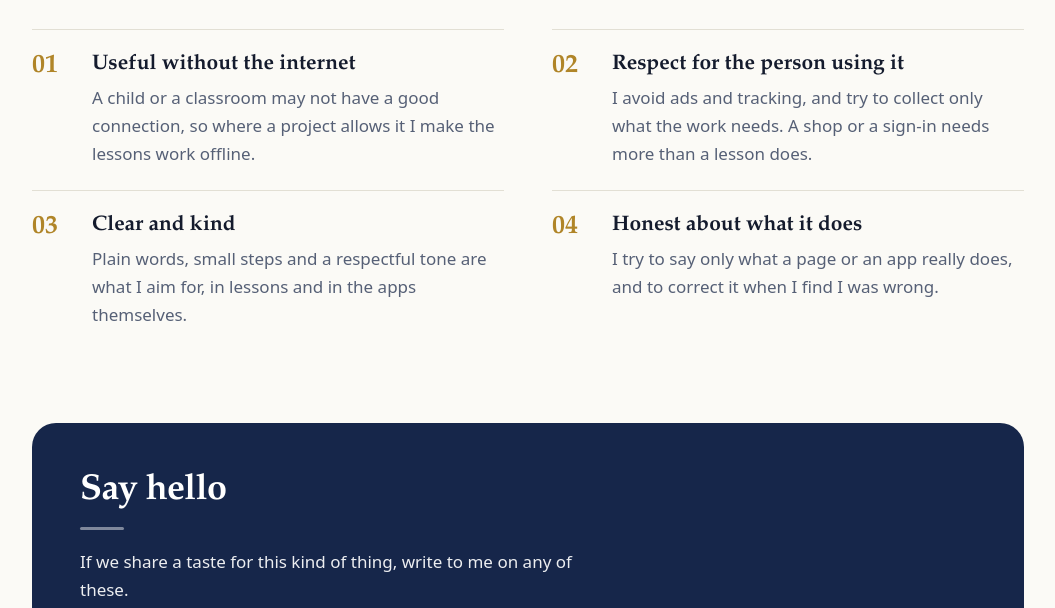
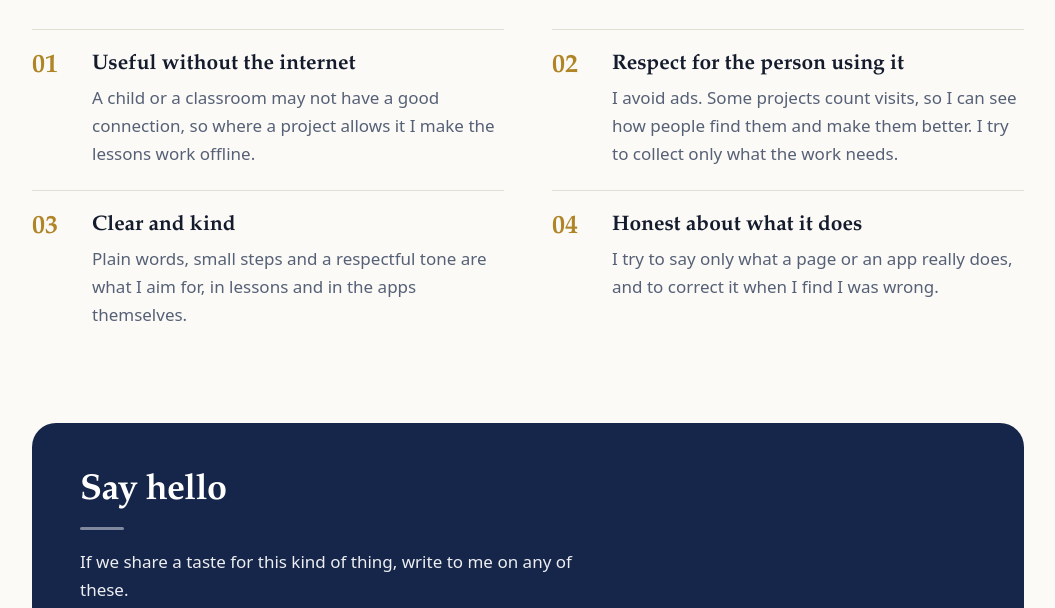
Before and after one commit to myasirdotin/myasirdotin.github.io, a plain HTML site: page index.html in a window 1280 px wide. Shown: the part 2670-3278 px from the top of the page, without its empty margins (112-1167 px from the left). Drawn offline with Linux system fonts and the light colour scheme.

Commit message:
fix: ethics text no longer claims no tracking; says some projects count visits

```diff
--- a/index.html
+++ b/index.html
@@ -224,7 +224,7 @@
           </li>
           <li>
             <h3>Respect for the person using it</h3>
-            <p>I avoid ads and tracking, and try to collect only what the work needs. A shop or a sign-in needs more than a lesson does.</p>
+            <p>I avoid ads. Some projects count visits, so I can see how people find them and make them better. I try to collect only what the work needs.</p>
           </li>
           <li>
             <h3>Clear and kind</h3>
```
